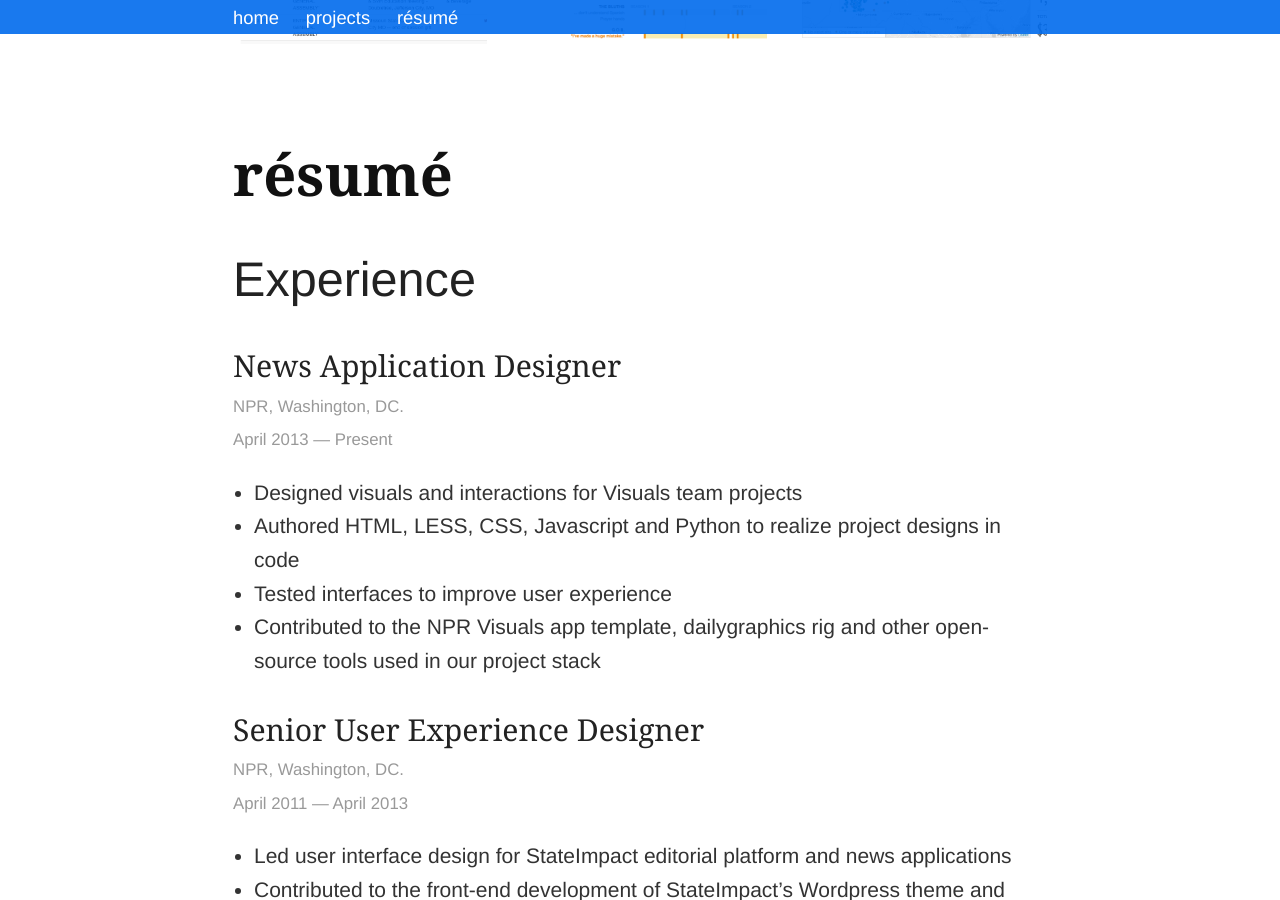
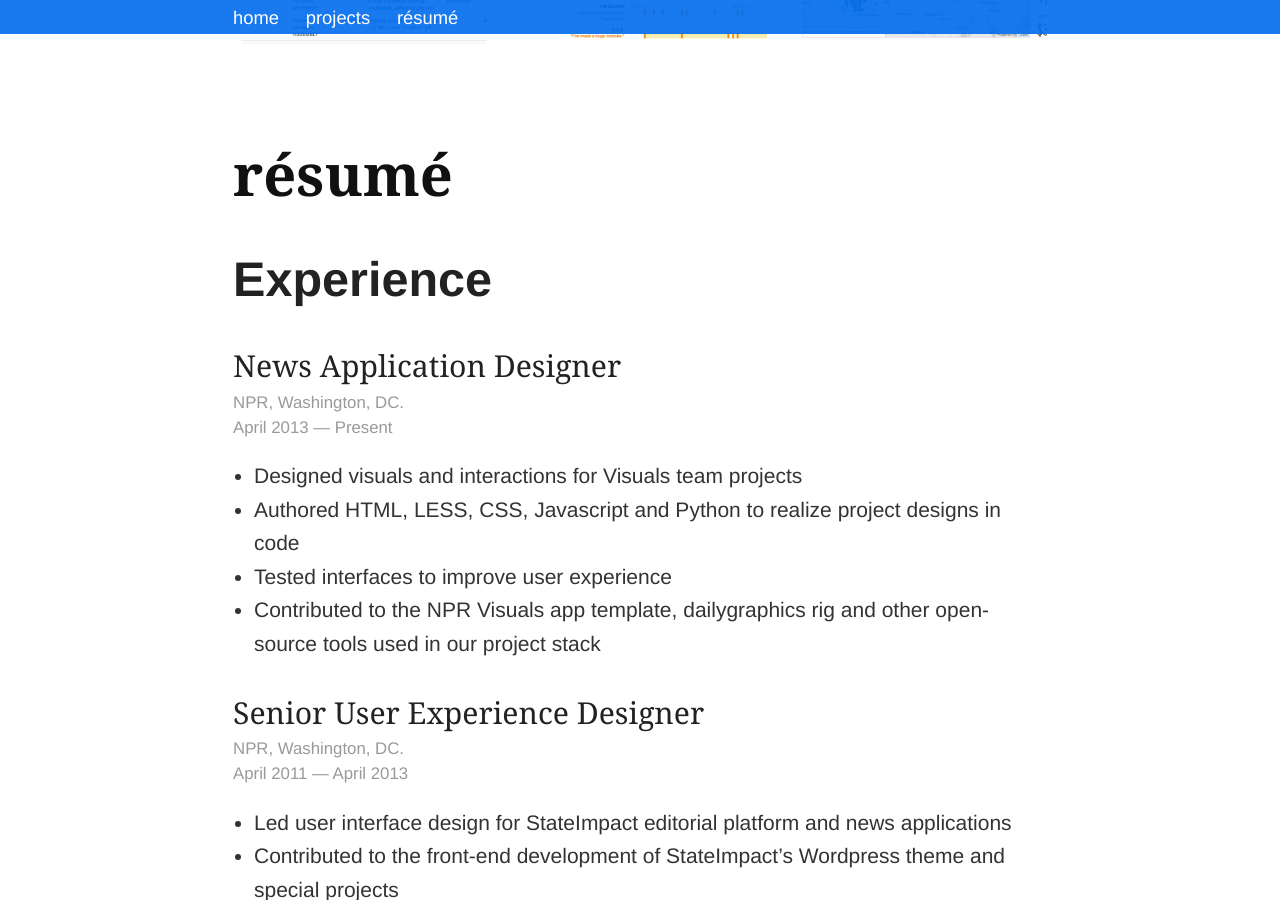
Before and after one commit to dannydb/dannydb.github.io, a Jekyll site: the page built from index.md, in a window 1280 px wide and 900 px high, scrolled down 1845 px. Built offline with Jekyll 4.4.1, drawn with Linux system fonts in a browser that asks for light colours.

Commit message:
resume paragraph line height

```diff
--- a/_sass/_resume.scss
+++ b/_sass/_resume.scss
@@ -5,7 +5,7 @@
 
 .resume.post {
 	h2 {
-		font-weight: 300;
+		font-weight: 600;
 		font-family: $font-family-sans;
 	}
 
@@ -17,6 +17,7 @@
 
 	p {
 		font-weight: 400;
+		line-height: 1.2;
 	}
 
 	// h3 + p {
```
